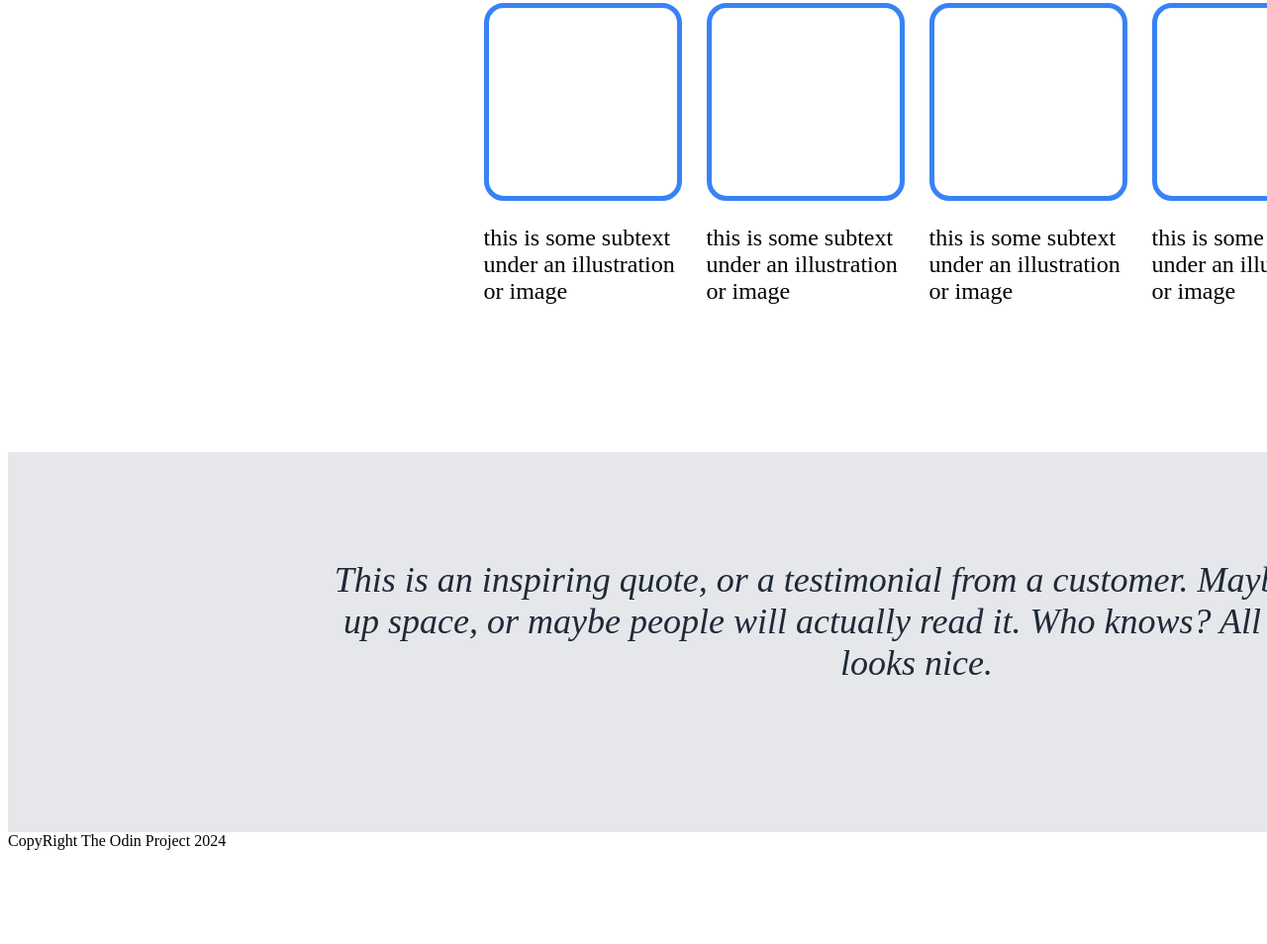
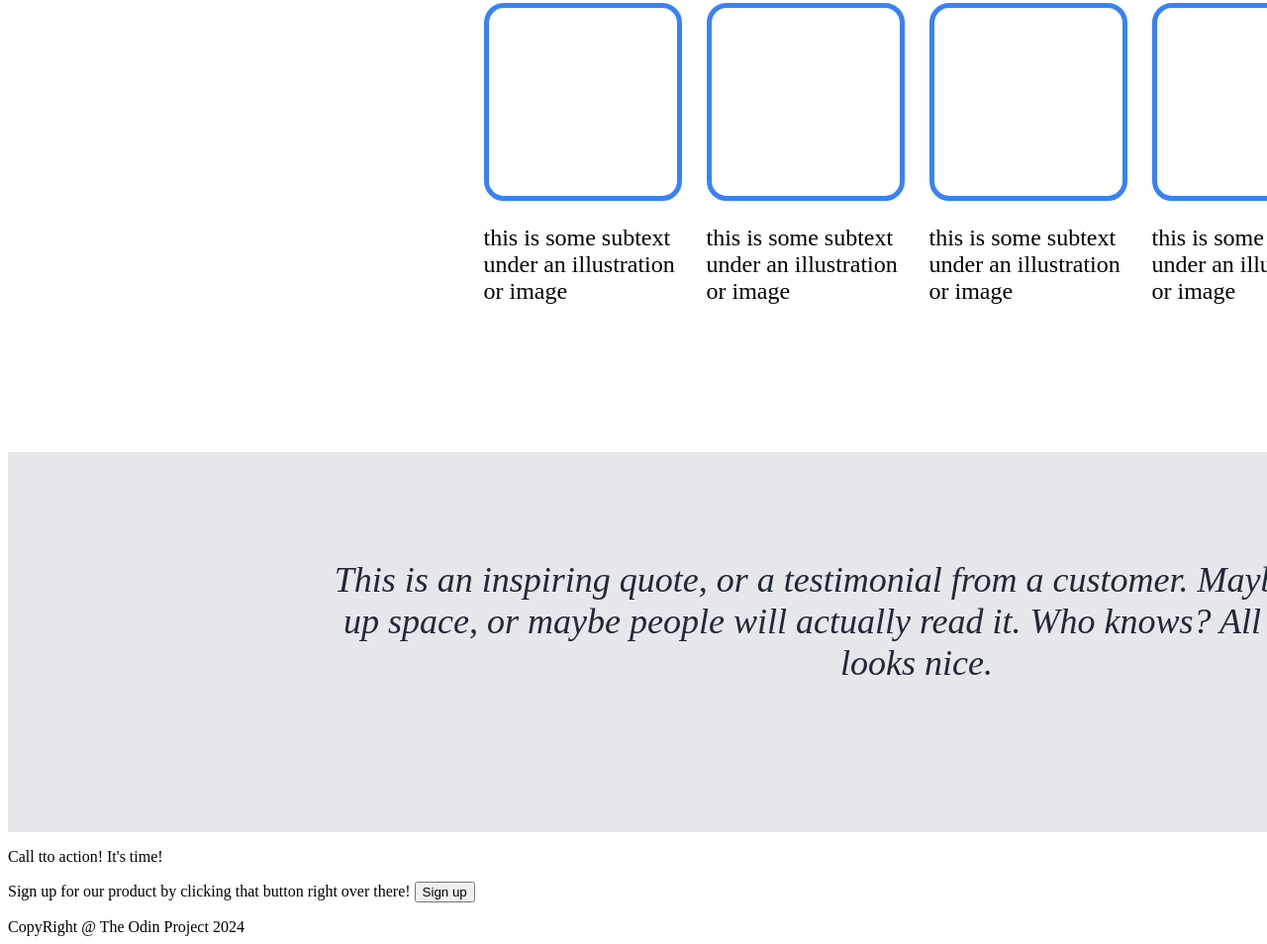
Before and after one commit to RobinHoodexe-ops/Landing-Page, a plain HTML site: page index.html in a window 1280 px wide. Shown: the part 867-1821 px from the top of the page at 99% size. Before the commit the page ends 1734 px from the top, so only its background shows below. Drawn offline with Linux system fonts and the light colour scheme.

Commit message:
Landing Page Section four and footer complete

```diff
--- a/index.html
+++ b/index.html
@@ -44,9 +44,14 @@
     </div>
 
 
-        <div class="sectionFour"></div>
+        <div class="sectionFour">
+            <div class="box"><div class="textBox"><p class="action">Call tto action! It's time!</p>
+            <p class="signUp">Sign up for our product by clicking that button right over there! <button class="signUpBtn">Sign up</button></p>
+
+            </div></div>
+        </div>
     <footer>
-        CopyRight The Odin Project 2024
+        CopyRight @  The Odin Project 2024
     </footer>
 </body>
 </html>
```
